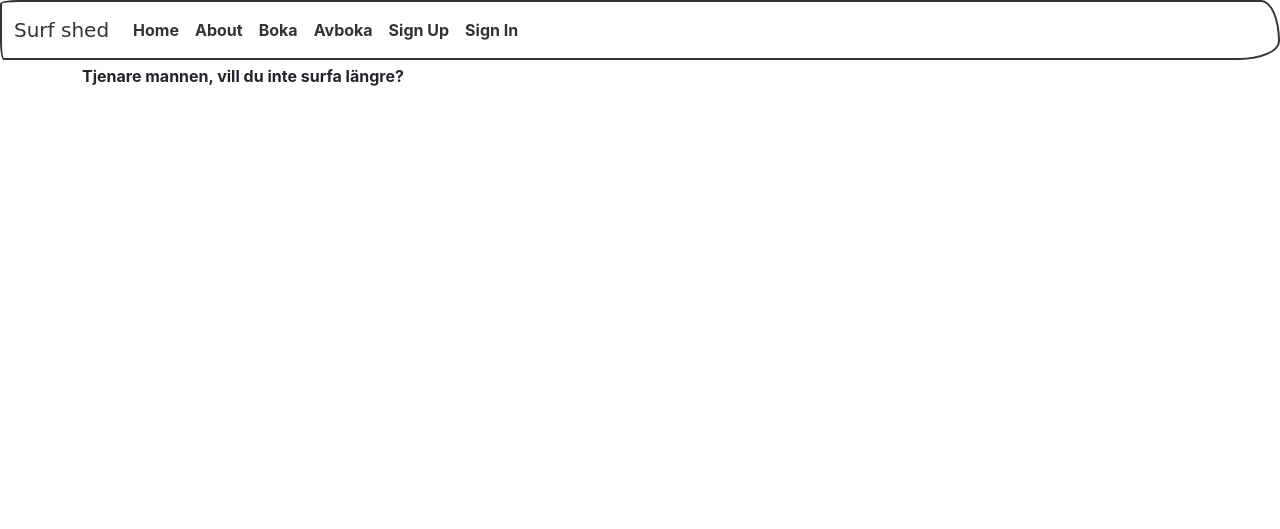
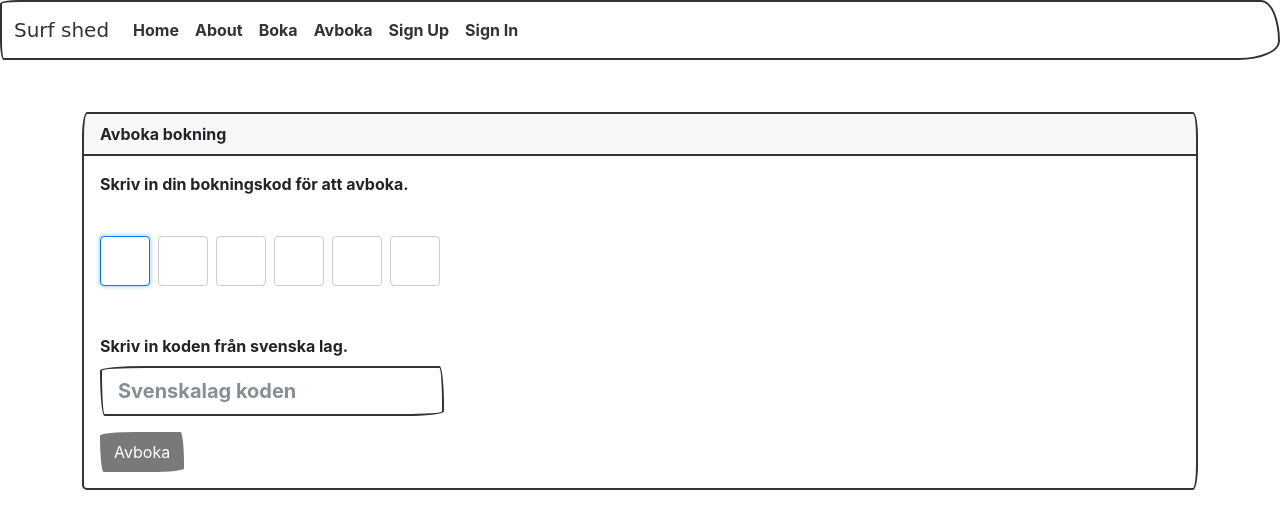
Before and after one commit to scraptop/surf-shed, a Django app: page /booking/cancel/ in a window 1280 px wide. Shown: the top 529 px of the page. Run offline with Django 5.2, Linux system fonts and the light colour scheme; parts of the project's set-up code (start-up, migrations or seed data) failed here and were passed over; some libraries are stand-ins or nearby versions; some web fonts are replaced.

Commit message:
surf-0002: booking: Add cancellation page

```diff
--- a/surf_shed/templates/booking/cancel_booking.html
+++ b/surf_shed/templates/booking/cancel_booking.html
@@ -1,5 +1,72 @@
 {% extends "../base.html" %}
 
 {% block content %}
-  Tjenare mannen, vill du inte surfa längre?
+</br />
+<script src="https://cdn.jsdelivr.net/npm/bootstrap@5.3.0/dist/js/bootstrap.bundle.min.js"></script>
+{% load static %}
+
+<script src="{% static 'js/cancel_booking.js' %}"></script>
+<style>
+  .code-box {
+    width: 50px;
+    height: 50px;
+    font-size: 24px;
+    text-transform: uppercase;
+    text-align: center;
+    border: 1px solid #ccc;
+    border-radius: 4px;
+  }
+
+  .code-box:focus {
+    border-color: #007bff;
+    outline: none;
+    box-shadow: 0 0 5px rgba(0, 123, 255, .5);
+  }
+</style>
+</br />
+<div class="row">
+  <div class="col">
+    <div class="card border-primary mb-3">
+      <div class="card-header">Avboka bokning</div>
+      <div class="card-body">
+        <p class="card-text">Skriv in din bokningskod för att avboka.</p>
+        <div class="row">
+          <div class="container mt-4">
+            <div id="code-input" class="d-flex gap-2">
+              <!-- Boxes will be created dynamically -->
+            </div>
+          </div>
+        </div>
+      </br />
+      <!-- Hidden input for full code -->
+      <input type="hidden" id="full-code" name="full_code" />
+      <div class="row">
+        <label for="cancel_password" class="form-label mt-4">Skriv in koden från svenska lag.</label>
+        <div class="col-sm-4">
+          <input class="form-control form-control-lg"
+                 id="cancel_password"
+                 name="auth_password"
+                 placeholder="Svenskalag koden" />
+        </div>
+      </div>
+      <!-- Submit button -->
+      <button type="submit"
+              id="submit-btn"
+              class="btn btn-primary mt-3"
+              hx-post="do_cancel_booking/"
+              hx-trigger="click"
+              hx-target="#cancel-booking-alert-placeholder"
+              hx-include="[id='full-code'], [id='cancel_password']"
+              disabled>Avboka</button>
+      <div id="cancel-booking-alert-placeholder">
+        <!-- This content will be replaced by the response from your Django view -->
+      </div>
+    </div>
+    <!-- END CARD BODY -->
+  </div>
+  <!-- END CARD -->
+</div>
+<!-- COL -->
+</div>
+<!-- ROW -->
 {% endblock content %}
```
